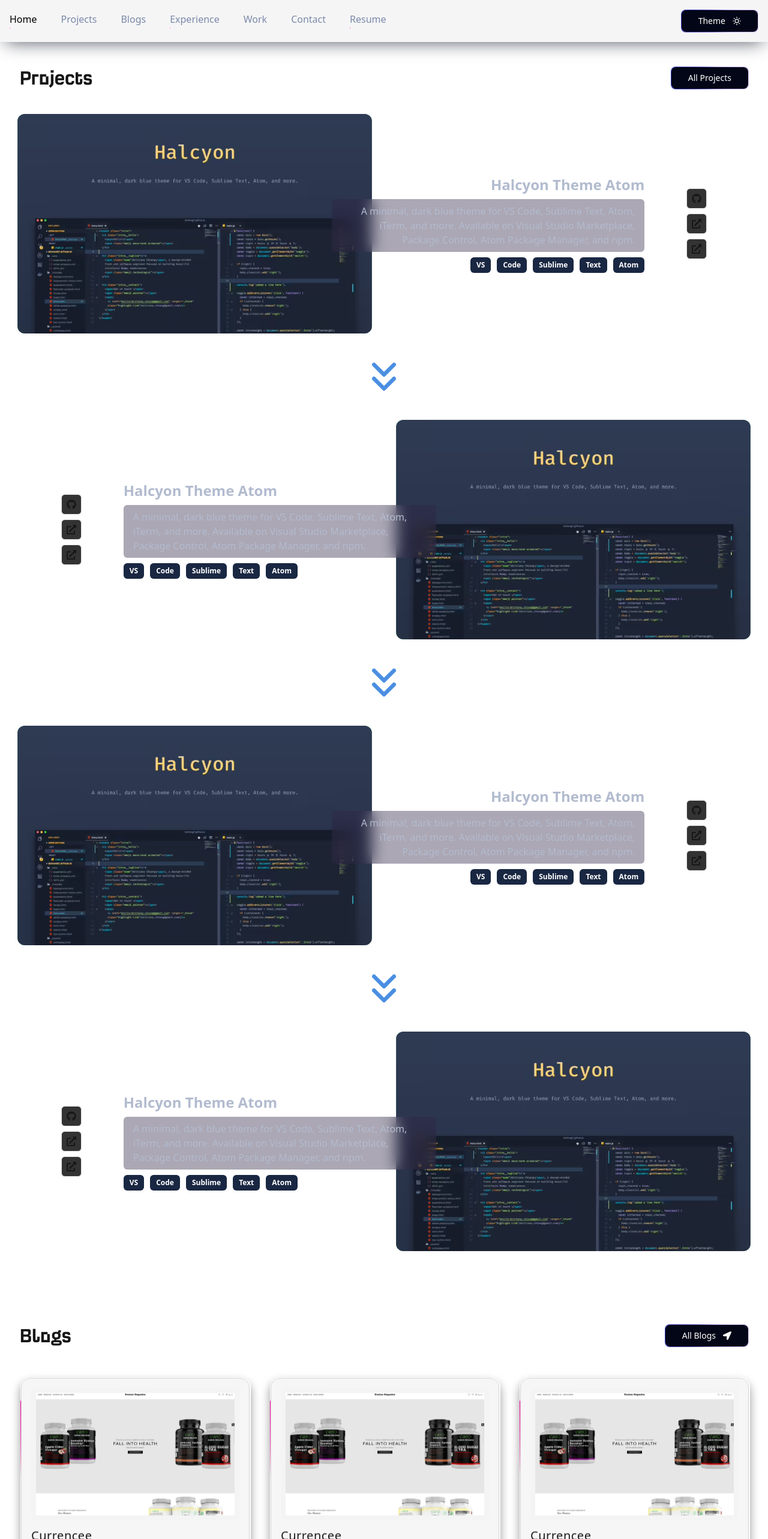
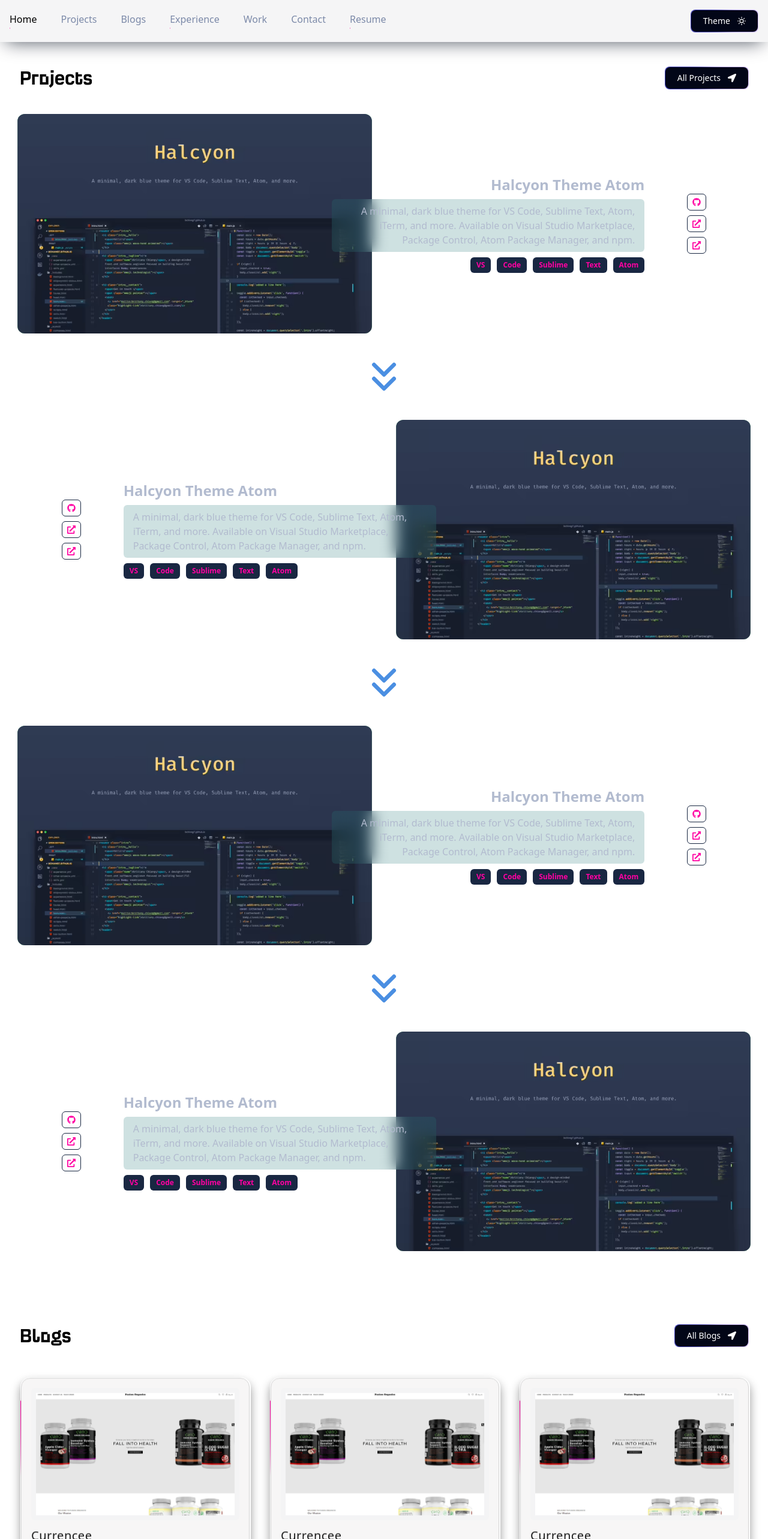
Before and after one commit to md-rejoyan-islam/rejoyan-portfolio, a Next.js app: page / in a window 1280 px wide. Shown: the top 2566 px of the page at 60% size. Built offline with nearby package versions, Linux system fonts and the light colour scheme.

Commit message:
update project

```diff
--- a/app/page.js
+++ b/app/page.js
@@ -1,19 +1,20 @@
 import MagicButton from "@/components/animation/MagicButton";
 import HomePorject from "@/components/home/HomePorject";
 import { FaLocationArrow } from "react-icons/fa";
-import { ChevronsDown } from "lucide-react";
+import { ChevronsDown, ExternalLink } from "lucide-react";
 import HomeBlogCard from "@/components/home/HomeBlogCard";
 import { PinContainer } from "@/components/animation/3d-pin";
+import { BlogButton, ProjectButton } from "@/components/projects/HomeButtons";
 
 export default function Home() {
   return (
-    <div className="px-4">
+    <div className="px-2 sm:px-4">
       <section className="py-10">
         <div className="flex justify-between items-center gap-12">
-          <h2 className="font-incognito text-4xl font-semibold tracking-tight">
+          <h2 className="font-incognito text-text-root text-4xl font-semibold tracking-tight">
             Projects
           </h2>
-          <MagicButton title={"All Projects"}></MagicButton>
+          <ProjectButton />
         </div>
         <div className="py-10 ">
           <HomePorject direction="reverse" />
@@ -29,23 +30,45 @@
       </section>
       <section className="py-10">
         <div className="flex justify-between items-center gap-12">
-          <h2 className="font-incognito text-4xl font-semibold tracking-tight">
+          <h2 className="font-incognito text-4xl text-text-root font-semibold tracking-tight">
             Blogs
           </h2>
-          <MagicButton
-            title={"All Blogs"}
-            icon={<FaLocationArrow />}
-            position={"right"}
-          />
+          <BlogButton />
         </div>
-        <div className="py-4 gap-8 grid grid-cols-3 ">
-          <PinContainer title={"reerer"}>
+        <div className="py-4 gap-8 grid sm:grid-cols-2 lg:grid-cols-3 ">
+          <PinContainer
+            title={"reerer"}
+            links={[
+              {
+                title: "View",
+                href: "/blogs",
+                icon: <ExternalLink className="text-button w-4 h-4" />,
+              },
+            ]}
+          >
             <HomeBlogCard />
           </PinContainer>
-          <PinContainer title={"reerer"}>
+          <PinContainer
+            title={"reerer"}
+            links={[
+              {
+                title: "View",
+                href: "/blogs",
+                icon: <ExternalLink className="text-button w-4 h-4" />,
+              },
+            ]}
+          >
             <HomeBlogCard />
           </PinContainer>
-          <PinContainer title={"reerer"}>
+          <PinContainer
+            links={[
+              {
+                title: "View",
+                href: "/blogs",
+                icon: <ExternalLink className="text-button w-4 h-4" />,
+              },
+            ]}
+          >
             <HomeBlogCard />
           </PinContainer>
         </div>
--- a/components/animation/3d-pin.js
+++ b/components/animation/3d-pin.js
@@ -58,17 +58,19 @@
   return (
     <motion.div className="pointer-events-none h-[500px]  w-full flex items-center justify-center opacity-0 group-hover/pin:opacity-100 z-[60] transition duration-500">
       <div className=" w-full h-full -mt-7 flex-none  inset-0">
-        <div className="absolute top-10 inset-x-0  flex justify-center  gap-2  ">
+        <div className="absolute top-10 inset-x-0    ">
+          <ul className="flex flex justify-center  gap-2">
             {links?.map((link, index) => (
               <a
                 href={href}
                 target={"_blank"}
-              className="relative flex space-x-2 items-center border-project-card-border border z-10 rounded-md py-2 px-3 ring-1"
+                className="relative flex space-x-2 items-center hover:bg-button border-project-card-border border z-[1000] rounded-md py-1.5 px-2.5 ring-1"
                 key={index}
               >
                 {link?.icon}
               </a>
             ))}
+          </ul>
         </div>
 
         <div
--- a/components/animation/MagicButton.js
+++ b/components/animation/MagicButton.js
@@ -1,6 +1,4 @@
 "use client";
-
-import { FaSpinner } from "react-icons/fa";
 
 export default function MagicButton({
   title,
@@ -17,7 +15,7 @@
       >
         <span className="absolute inset-[-1000%] animate-spin bg-[conic-gradient(from_90deg_at_50%_50%,#E2CBFF_0%,#393BB2_50%,#E2CBFF_100%)]" />
         <span
-          className={`inline-flex h-full py-2 w-full cursor-pointer items-center justify-center rounded-lg bg-slate-950 px-7 text-sm font-medium text-white backdrop-blur-3xl gap-3 ${otherClasses}`}
+          className={`inline-flex h-full py-2 w-full cursor-pointer items-center justify-center rounded-lg bg-slate-950 px-5 text-sm font-medium text-white backdrop-blur-3xl gap-3 ${otherClasses}`}
         >
           {position === "left" && icon}
           {title}
--- a/components/home/HomeBlogCard.js
+++ b/components/home/HomeBlogCard.js
@@ -4,6 +4,8 @@
 import Image from "next/image";
 import photo from "@/app/public/images/image.png";
 import { useRef } from "react";
+import { ExternalLinkIcon } from "lucide-react";
+import { FaExternalLinkAlt, FaGithub } from "react-icons/fa";
 
 export default function HomeBlogCard({ index }) {
   const viewRef = useRef();
@@ -79,6 +81,17 @@
             <div className="">4 min</div>
           </div>
         </div>
+        <ul className="flex gap-2 items-center md:flex-col pt-4 md:hidden">
+          <li>
+            <a
+              href=""
+              className=" flex items-center gap-2 border-button-bg  text-button hover:bg-button-bg h-fit  rounded-md px-2 py-1 text-sm border "
+            >
+              <span>View</span>
+              <FaExternalLinkAlt />
+            </a>
+          </li>
+        </ul>
       </div>
     </motion.div>
   );
--- a/components/home/HomePorject.js
+++ b/components/home/HomePorject.js
@@ -3,7 +3,7 @@
 import { FaExternalLinkAlt, FaGithub } from "react-icons/fa";
 export default function HomePorject({ direction }) {
   return (
-    <article className=" grid md:grid-cols-7 ">
+    <article className=" grid md:grid-cols-7  rounded-lg ">
       <section
         className={`${
           direction === "reverse" ? "order-1" : "order-1 md:order-3"
@@ -35,7 +35,7 @@
             Halcyon Theme Atom
           </h3>
 
-          <p className=" rounded-md text-text-secondary backdrop-blur-md md:text-text-primary py-2 md:px-4 h-full md:bg-[#2f274767] ">
+          <p className=" rounded-md text-text-secondary backdrop-blur-md md:text-text-primary py-2 md:px-4 h-full md:bg-[#287a7a3a] ">
             A minimal, dark blue theme for VS Code, Sublime Text, Atom, iTerm,
             and more. Available on Visual Studio Marketplace, Package Control,
             Atom Package Manager, and npm.
@@ -47,28 +47,28 @@
             } flex items-center gap-2.5 flex-wrap text-text-secondary py-2   `}
           >
             <li>
-              <span className="inline-block px-2.5 py-1 bg-[#192742] text-white font-semibold  rounded-md text-[12px] ">
+              <span className="inline-block px-2.5 py-1 bg-button-bg text-button font-semibold  rounded-md text-[12px] ">
                 VS
               </span>
             </li>
             <li>
-              <span className="inline-block px-2.5 py-1 bg-[#192742] text-white font-semibold  rounded-md text-[12px] ">
+              <span className="inline-block px-2.5 py-1 bg-button-bg text-button font-semibold  rounded-md text-[12px] ">
                 Code{" "}
               </span>
             </li>
             <li>
-              <span className="inline-block px-2.5 py-1 bg-[#192742] text-white font-semibold  rounded-md text-[12px] ">
+              <span className="inline-block px-2.5 py-1 bg-button-bg text-button font-semibold  rounded-md text-[12px] ">
                 Sublime
               </span>
             </li>
             <li>
               {" "}
-              <span className="inline-block px-2.5 py-1 bg-[#192742] text-white font-semibold  rounded-md text-[12px] ">
+              <span className="inline-block px-2.5 py-1 bg-button-bg text-button font-semibold  rounded-md text-[12px] ">
                 Text{" "}
               </span>
             </li>
             <li>
-              <span className="inline-block px-2.5 py-1 bg-[#192742] text-white font-semibold  rounded-md text-[12px] ">
+              <span className="inline-block px-2.5 py-1 bg-button-bg text-button font-semibold  rounded-md text-[12px] ">
                 Atom
               </span>
             </li>
@@ -81,33 +81,31 @@
         } col-span-1  `}
       >
         <div className=" h-full grid place-content-center ">
-          {/* <h3 className="font-semibold text-2xl   text-text-primary py-2  block w-full">
-            Links
-          </h3> */}
           <ul className="flex gap-2 items-center md:flex-col">
             <li>
               <a
                 href=""
-                className="bg-black/80 h-fit block rounded-md p-2
-              border
-              "
+                className=" flex gap-2  border-button-bg text-button hover:bg-button-bg h-fit items-center text-sm rounded-md px-2 py-1.5 border"
               >
+                <span className="md:hidden">GitHub</span>
                 <FaGithub />
               </a>
             </li>
             <li>
               <a
                 href=""
-                className="bg-black/80 h-fit block rounded-md p-2 border"
+                className=" flex gap-2  border-button-bg text-button hover:bg-button-bg h-fit items-center text-sm rounded-md px-2 py-1.5 border"
               >
+                <span className="md:hidden">Preview</span>
                 <FaExternalLinkAlt />
               </a>
             </li>
             <li>
               <a
                 href=""
-                className="bg-black/80 h-fit block rounded-md p-2 border"
+                className=" flex gap-2  border-button-bg text-button hover:bg-button-bg h-fit items-center text-sm rounded-md px-2 py-1.5 border"
               >
+                <span className="md:hidden">Preview</span>
                 <FaExternalLinkAlt />
               </a>
             </li>
--- /dev/null
+++ b/components/projects/HomeButtons.js
@@ -0,0 +1,37 @@
+"use client";
+
+import { FaLocationArrow } from "react-icons/fa";
+import MagicButton from "../animation/MagicButton";
+import { useRouter } from "next/navigation";
+
+export function ProjectButton() {
+  const router = useRouter();
+  const handleClick = () => {
+    router.push("/projects");
+  };
+
+  return (
+    <MagicButton
+      title={"All Projects"}
+      icon={<FaLocationArrow />}
+      position={"right"}
+      handleClick={handleClick}
+    />
+  );
+}
+
+export function BlogButton() {
+  const router = useRouter();
+  const handleClick = () => {
+    router.push("/blogs");
+  };
+
+  return (
+    <MagicButton
+      title={"All Blogs"}
+      icon={<FaLocationArrow />}
+      position={"right"}
+      handleClick={handleClick}
+    />
+  );
+}
--- a/components/shared/Navbar.js
+++ b/components/shared/Navbar.js
@@ -65,7 +65,7 @@
       className={`text-text-secondary h-[70px] max-container mx-auto   px-4 `}
     >
       <div
-        className="flex items-center justify-between container mx-auto h-full"
+        className="flex items-center justify-between mx-auto h-full"
         id="up-btn"
       >
         <div className="">
```
Lines whose indentation alone changed are shown as unchanged.
